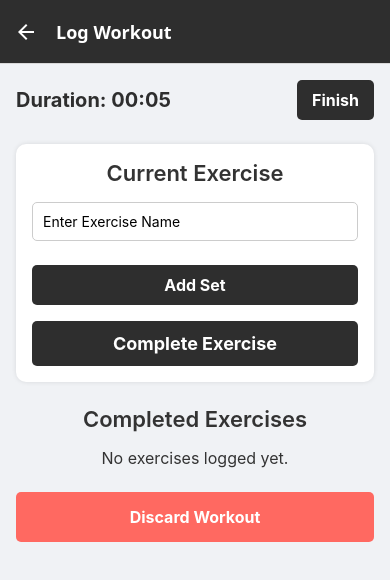
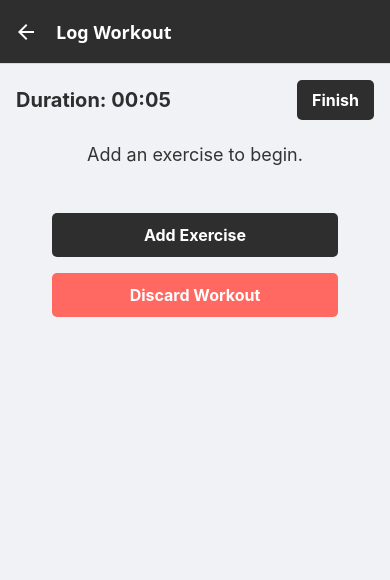
Before and after one commit to Aman-Jindal/Fitness-App, a React Native app: screen /LogWorkout in a window 390 px wide. Shown: the top 580 px of the page. Built offline with nearby package versions, Linux system fonts and the light colour scheme.

Commit message:
Layout changes made to log workout screen and added icons properly

```diff
--- a/src/screens/LogWorkoutScreen.js
+++ b/src/screens/LogWorkoutScreen.js
@@ -7,163 +7,251 @@ import {
   TouchableOpacity,
   StyleSheet,
   Alert,
-  ScrollView
+  ScrollView,
+  Modal,
 } from 'react-native';
 import theme from '../constants/theme';
+import Ionicons from 'react-native-vector-icons/Ionicons';
 
 const LogWorkoutScreen = ({ navigation }) => {
   // Timer state
   const [elapsedTime, setElapsedTime] = useState(0);
 
-  // States for current exercise
-  const [currentExerciseName, setCurrentExerciseName] = useState('');
-  const [currentSets, setCurrentSets] = useState([]);
+  // Exercises state: array of exercise objects { id, name, sets: [{id, reps, weight}] }
+  const [exercises, setExercises] = useState([]);
 
-  // List of completed exercises
-  const [completedExercises, setCompletedExercises] = useState([]);
+  // Modal state for adding new exercise
+  const [isAddExerciseModalVisible, setIsAddExerciseModalVisible] = useState(false);
+  const [newExerciseName, setNewExerciseName] = useState('');
 
-  // Start workout timer
+  // Start timer on mount
   useEffect(() => {
     const timer = setInterval(() => {
-      setElapsedTime(prev => prev + 1);
+      setElapsedTime((prev) => prev + 1);
     }, 1000);
     return () => clearInterval(timer);
   }, []);
 
-  // Helper to format elapsed time (mm:ss)
+  // Helper to format time as mm:ss (now used as duration)
   const formatTime = (seconds) => {
     const mins = Math.floor(seconds / 60).toString().padStart(2, '0');
     const secs = (seconds % 60).toString().padStart(2, '0');
     return `${mins}:${secs}`;
   };
 
-  // Add a new set for the current exercise
-  const addSet = () => {
-    setCurrentSets([...currentSets, { id: Date.now().toString(), reps: '', weight: '' }]);
-  };
-
-  // Update a specific set field
-  const updateSetField = (id, field, value) => {
-    setCurrentSets(
-      currentSets.map(set => set.id === id ? { ...set, [field]: value } : set)
-    );
-  };
-
-  // When an exercise is complete, add it to the completed exercises list
-  const completeCurrentExercise = () => {
-    if (!currentExerciseName.trim()) {
+  // Function to add a new exercise (triggered by modal)
+  const addExercise = () => {
+    if (!newExerciseName.trim()) {
       Alert.alert('Error', 'Please enter an exercise name.');
-      return;
-    }
-    if (currentSets.length === 0) {
-      Alert.alert('Error', 'Please add at least one set for the exercise.');
       return;
     }
     const newExercise = {
       id: Date.now().toString(),
-      name: currentExerciseName,
-      sets: currentSets,
+      name: newExerciseName.trim(),
+      sets: [{ id: Date.now().toString(), reps: '', weight: '' }], // At least one set
     };
-    setCompletedExercises([...completedExercises, newExercise]);
-    // Clear the current exercise inputs for a new entry
-    setCurrentExerciseName('');
-    setCurrentSets([]);
+    setExercises([...exercises, newExercise]);
+    setNewExerciseName('');
+    setIsAddExerciseModalVisible(false);
   };
 
-  // Finish workout: Show summary and navigate back (or save data)
-  const finishWorkout = () => {
+  // Remove an entire exercise
+  const removeExercise = (exerciseId) => {
     Alert.alert(
-      'Workout Complete',
-      `Total Workout Time: ${formatTime(elapsedTime)}\nExercises Completed: ${completedExercises.length}`
+      'Remove Exercise',
+      'Are you sure you want to remove this exercise?',
+      [
+        { text: 'Cancel', style: 'cancel' },
+        {
+          text: 'Remove',
+          onPress: () =>
+            setExercises(exercises.filter((ex) => ex.id !== exerciseId)),
+        },
+      ]
     );
-    navigation.navigate('Workout'); // Replace with desired navigation target
   };
 
-  // Discard workout: Confirm and navigate back
-  const discardWorkout = () => {
-    Alert.alert(
-      'Discard Workout',
-      'Are you sure you want to discard this workout?',
-      [
-        { text: 'Cancel', style: 'cancel' },
-        { text: 'Discard', onPress: () => navigation.navigate('Workout') },
-      ]
+  // Add a set to a specific exercise
+  const addSetToExercise = (exerciseId) => {
+    setExercises(
+      exercises.map((ex) => {
+        if (ex.id === exerciseId) {
+          const newSet = { id: Date.now().toString(), reps: '', weight: '' };
+          return { ...ex, sets: [...ex.sets, newSet] };
+        }
+        return ex;
+      })
+    );
+  };
+
+  // Remove a set from an exercise (if more than one exists)
+  const removeSetFromExercise = (exerciseId, setId) => {
+    setExercises(
+      exercises.map((ex) => {
+        if (ex.id === exerciseId) {
+          if (ex.sets.length === 1) {
+            Alert.alert('Error', 'At least one set is required.');
+            return ex;
+          }
+          return { ...ex, sets: ex.sets.filter((s) => s.id !== setId) };
+        }
+        return ex;
+      })
+    );
+  };
+
+  // Update reps or weight for a set in a given exercise
+  const updateSetField = (exerciseId, setId, field, value) => {
+    setExercises(
+      exercises.map((ex) => {
+        if (ex.id === exerciseId) {
+          return {
+            ...ex,
+            sets: ex.sets.map((s) =>
+              s.id === setId ? { ...s, [field]: value } : s
+            ),
+          };
+        }
+        return ex;
+      })
     );
   };
 
   return (
     <ScrollView contentContainerStyle={styles.container}>
-      {/* Header: Timer and Finish Button */}
+      {/* Header: Duration and Finish Button */}
       <View style={styles.headerRow}>
         <Text style={styles.timerText}>Duration: {formatTime(elapsedTime)}</Text>
-        <TouchableOpacity style={styles.finishButton} onPress={finishWorkout}>
+        <TouchableOpacity
+          style={styles.finishButton}
+          onPress={() => {
+            Alert.alert(
+              'Workout Finished',
+              `Total Duration: ${formatTime(elapsedTime)}`
+            );
+            navigation.navigate('Workout'); // Replace with desired navigation target
+          }}
+        >
           <Text style={styles.finishButtonText}>Finish</Text>
         </TouchableOpacity>
       </View>
 
-      {/* Current Exercise Entry */}
-      <View style={styles.currentExerciseSection}>
-        <Text style={styles.sectionTitle}>Current Exercise</Text>
-        <TextInput
-          style={styles.input}
-          placeholder="Enter Exercise Name"
-          value={currentExerciseName}
-          onChangeText={setCurrentExerciseName}
-        />
+      {/* Message when no exercises have been added */}
+      {exercises.length === 0 ? (
+        <View style={styles.emptyMessageContainer}>
+          <Text style={styles.emptyMessageText}>
+            Add an exercise to begin.
+          </Text>
+        </View>
+      ) : null}
 
-        {currentSets.map((set, index) => (
+      {/* Display each exercise */}
+      {exercises.map((exercise) => (
+        <View key={exercise.id} style={styles.exerciseContainer}>
+          <View style={styles.exerciseHeader}>
+            <Text style={styles.exerciseName}>{exercise.name}</Text>
+            <TouchableOpacity onPress={() => removeExercise(exercise.id)}>
+              <Ionicons name="ellipsis-vertical" size={24} color={theme.colors.text} />
+            </TouchableOpacity>
+          </View>
+          {/* List sets for the exercise */}
+          {exercise.sets.map((set, index) => (
             <View key={set.id} style={styles.setRow}>
               <Text style={styles.setLabel}>Set {index + 1}:</Text>
+              {/* Weight comes before Reps */}
               <TextInput
                 style={[styles.input, styles.setInput]}
                 placeholder="Weight (kg)"
                 keyboardType="numeric"
                 value={set.weight}
-              onChangeText={(value) => updateSetField(set.id, 'weight', value)}
+                onChangeText={(value) =>
+                  updateSetField(exercise.id, set.id, 'weight', value)
+                }
               />
               <TextInput
                 style={[styles.input, styles.setInput]}
                 placeholder="Reps"
                 keyboardType="numeric"
                 value={set.reps}
-              onChangeText={(value) => updateSetField(set.id, 'reps', value)}
+                onChangeText={(value) =>
+                  updateSetField(exercise.id, set.id, 'reps', value)
+                }
               />
+              <TouchableOpacity
+                onPress={() => addSetToExercise(exercise.id)}
+                style={styles.iconButton}
+              >
+                <Ionicons name="add-circle-outline" size={24} color={theme.colors.primary} />
+              </TouchableOpacity>
+              <TouchableOpacity
+                onPress={() => removeSetFromExercise(exercise.id, set.id)}
+                style={styles.iconButton}
+              >
+                <Ionicons name="remove-circle-outline" size={24} color="#ff6961" />
+              </TouchableOpacity>
             </View>
           ))}
-        <TouchableOpacity style={styles.addSetButton} onPress={addSet}>
-          <Text style={styles.addSetButtonText}>Add Set</Text>
+        </View>
+      ))}
+
+      {/* Action Buttons: Add Exercise above Discard */}
+      <View style={styles.actionButtonsContainer}>
+        <TouchableOpacity
+          style={styles.addExerciseButton}
+          onPress={() => setIsAddExerciseModalVisible(true)}
+        >
+          <Text style={styles.addExerciseButtonText}>Add Exercise</Text>
         </TouchableOpacity>
-
-        <TouchableOpacity style={styles.completeExerciseButton} onPress={completeCurrentExercise}>
-          <Text style={styles.completeExerciseButtonText}>Complete Exercise</Text>
+        <TouchableOpacity
+          style={styles.discardButton}
+          onPress={() => {
+            Alert.alert(
+              'Discard Workout',
+              'Are you sure you want to discard this workout?',
+              [
+                { text: 'Cancel', style: 'cancel' },
+                {
+                  text: 'Discard',
+                  onPress: () => navigation.navigate('Workout'),
+                },
+              ]
+            );
+          }}
+        >
+          <Text style={styles.discardButtonText}>Discard Workout</Text>
         </TouchableOpacity>
       </View>
 
-      {/* List of Completed Exercises */}
-      <View style={styles.completedExercisesSection}>
-        <Text style={styles.sectionTitle}>Completed Exercises</Text>
-        {completedExercises.length === 0 ? (
-          <Text style={styles.noExerciseText}>No exercises logged yet.</Text>
-        ) : (
-          completedExercises.map((exercise) => (
-            <View key={exercise.id} style={styles.exerciseItem}>
-              <Text style={styles.exerciseName}>{exercise.name}</Text>
-              {exercise.sets.map((set, index) => (
-                <View key={set.id} style={styles.completedSetRow}>
-                  <Text style={styles.completedSetText}>
-                    Set {index + 1}: {set.reps} reps, {set.weight} kg
-                  </Text>
+      {/* Modal for adding an exercise name */}
+      <Modal
+        visible={isAddExerciseModalVisible}
+        transparent={true}
+        animationType="slide"
+        onRequestClose={() => setIsAddExerciseModalVisible(false)}
+      >
+        <View style={styles.modalOverlay}>
+          <View style={styles.modalContainer}>
+            <Text style={styles.modalTitle}>Add Exercise</Text>
+            <TextInput
+              style={styles.modalInput}
+              placeholder="Exercise Name"
+              value={newExerciseName}
+              onChangeText={setNewExerciseName}
+            />
+            <View style={styles.modalButtons}>
+              <TouchableOpacity
+                style={styles.modalButton}
+                onPress={() => setIsAddExerciseModalVisible(false)}
+              >
+                <Text style={styles.modalButtonText}>Cancel</Text>
+              </TouchableOpacity>
+              <TouchableOpacity style={styles.modalButton} onPress={addExercise}>
+                <Text style={styles.modalButtonText}>Add</Text>
+              </TouchableOpacity>
             </View>
-              ))}
           </View>
-          ))
-        )}
         </View>
-
-      {/* Discard Workout Button */}
-      <TouchableOpacity style={styles.discardButton} onPress={discardWorkout}>
-        <Text style={styles.discardButtonText}>Discard Workout</Text>
-      </TouchableOpacity>
+      </Modal>
     </ScrollView>
   );
 };
@@ -196,36 +284,34 @@ const styles = StyleSheet.create({
     fontSize: 16,
     fontWeight: 'bold',
   },
-  currentExerciseSection: {
+  emptyMessageContainer: {
+    alignItems: 'center',
+    marginBottom: theme.spacing.large,
+  },
+  emptyMessageText: {
+    fontSize: 18,
+    color: theme.colors.text,
+  },
+  exerciseContainer: {
     backgroundColor: '#fff',
     padding: theme.spacing.medium,
     borderRadius: 10,
-    marginBottom: theme.spacing.large,
+    marginBottom: theme.spacing.medium,
     shadowColor: '#000',
     shadowOpacity: 0.1,
     shadowRadius: 5,
     elevation: 2,
   },
-  sectionTitle: {
-    fontSize: 22,
-    fontWeight: '600',
-    color: theme.colors.text,
-    marginBottom: theme.spacing.medium,
-    textAlign: 'center',
-  },
-  subSectionTitle: {
-    fontSize: 18,
-    fontWeight: '500',
-    color: theme.colors.text,
+  exerciseHeader: {
+    flexDirection: 'row',
+    justifyContent: 'space-between',
+    alignItems: 'center',
     marginBottom: theme.spacing.small,
   },
-  input: {
-    borderWidth: 1,
-    borderColor: '#ccc',
-    backgroundColor: '#fff',
-    padding: 10,
-    borderRadius: 5,
-    marginBottom: theme.spacing.small,
+  exerciseName: {
+    fontSize: 20,
+    fontWeight: 'bold',
+    color: theme.colors.text,
   },
   setRow: {
     flexDirection: 'row',
@@ -237,68 +323,47 @@ const styles = StyleSheet.create({
     width: 60,
     color: theme.colors.text,
   },
+  input: {
+    borderWidth: 1,
+    borderColor: '#ccc',
+    backgroundColor: '#fff',
+    padding: 8,
+    borderRadius: 5,
+    marginRight: theme.spacing.small,
+    flex: 1,
+  },
   setInput: {
     flex: 1,
-    marginHorizontal: theme.spacing.small,
   },
-  addSetButton: {
+  iconButton: {
+    marginHorizontal: 4,
+  },
+  actionButtonsContainer: {
+    // Stack buttons vertically
+    flexDirection: 'column',
+    alignItems: 'center',
+    marginTop: theme.spacing.large,
+  },
+  addExerciseButton: {
     backgroundColor: theme.colors.primary,
-    paddingVertical: 10,
+    paddingVertical: 12,
+    paddingHorizontal: 20,
     borderRadius: 5,
+    width: '80%',
     alignItems: 'center',
-    marginVertical: theme.spacing.medium,
+    marginBottom: theme.spacing.medium,
   },
-  addSetButtonText: {
+  addExerciseButtonText: {
     color: theme.colors.buttonSolidText,
     fontSize: 16,
     fontWeight: 'bold',
   },
-  completeExerciseButton: {
-    backgroundColor: theme.colors.primary,
-    paddingVertical: 12,
-    borderRadius: 5,
-    alignItems: 'center',
-  },
-  completeExerciseButtonText: {
-    color: theme.colors.buttonSolidText,
-    fontSize: 18,
-    fontWeight: 'bold',
-  },
-  completedExercisesSection: {
-    marginBottom: theme.spacing.large,
-  },
-  noExerciseText: {
-    fontSize: 16,
-    color: theme.colors.text,
-    textAlign: 'center',
-  },
-  exerciseItem: {
-    backgroundColor: '#fff',
-    padding: theme.spacing.medium,
-    borderRadius: 10,
-    marginBottom: theme.spacing.medium,
-    shadowColor: '#000',
-    shadowOpacity: 0.1,
-    shadowRadius: 5,
-    elevation: 2,
-  },
-  exerciseName: {
-    fontSize: 20,
-    fontWeight: 'bold',
-    color: theme.colors.text,
-    marginBottom: theme.spacing.small,
-  },
-  completedSetRow: {
-    marginBottom: theme.spacing.small,
-  },
-  completedSetText: {
-    fontSize: 16,
-    color: theme.colors.text,
-  },
   discardButton: {
     backgroundColor: '#ff6961',
-    paddingVertical: 15,
+    paddingVertical: 12,
+    paddingHorizontal: 20,
     borderRadius: 5,
+    width: '80%',
     alignItems: 'center',
   },
   discardButtonText: {
@@ -306,6 +371,46 @@ const styles = StyleSheet.create({
     fontSize: 16,
     fontWeight: 'bold',
   },
+  modalOverlay: {
+    flex: 1,
+    backgroundColor: 'rgba(0,0,0,0.5)',
+    justifyContent: 'center',
+    alignItems: 'center',
+  },
+  modalContainer: {
+    backgroundColor: '#fff',
+    padding: theme.spacing.large,
+    borderRadius: 10,
+    width: '80%',
+  },
+  modalTitle: {
+    fontSize: 20,
+    fontWeight: 'bold',
+    marginBottom: theme.spacing.medium,
+    textAlign: 'center',
+  },
+  modalInput: {
+    borderWidth: 1,
+    borderColor: '#ccc',
+    padding: 10,
+    borderRadius: 5,
+    marginBottom: theme.spacing.medium,
+  },
+  modalButtons: {
+    flexDirection: 'row',
+    justifyContent: 'space-between',
+  },
+  modalButton: {
+    backgroundColor: theme.colors.primary,
+    paddingVertical: 10,
+    paddingHorizontal: 20,
+    borderRadius: 5,
+  },
+  modalButtonText: {
+    color: theme.colors.buttonSolidText,
+    fontSize: 16,
+    fontWeight: 'bold',
+  },
 });
 
 export default LogWorkoutScreen;
```
Also changed, not shown: 2 other files (tests, documents, lock files or other folders). Lines whose indentation alone changed are shown as unchanged.
